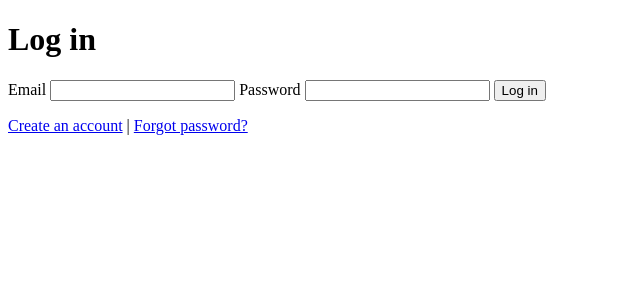
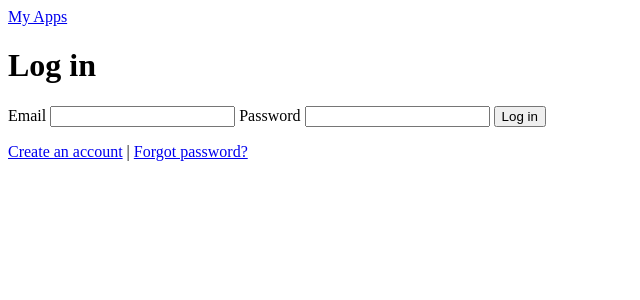
Before and after one commit to shinenyi123/auth_service, a Flask app: page /login in a window 1280 px wide. Shown: the top 300 px of the page, without its empty margins (0-640 px from the left). Run offline with Flask 3, Linux system fonts and the light colour scheme.

Commit message:
Add navigation link to My Apps in login page

```diff
--- a/templates/login.html
+++ b/templates/login.html
@@ -8,6 +8,7 @@
 </head>
 
 <body>
+    <nav><a href="/apps">My Apps</a></nav>
     <h1>Log in</h1>
     {% if error %}<p role="alert">{{ error }}</p>{% endif %}
     <form method="post" action="/login">
```
